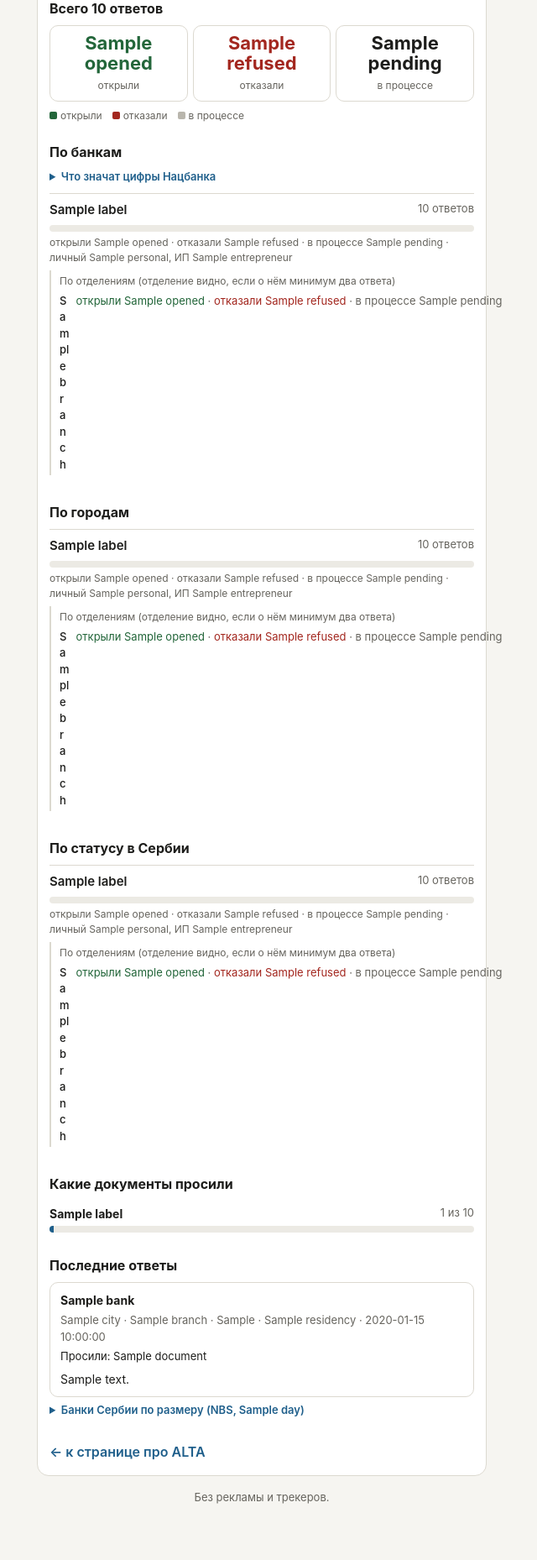
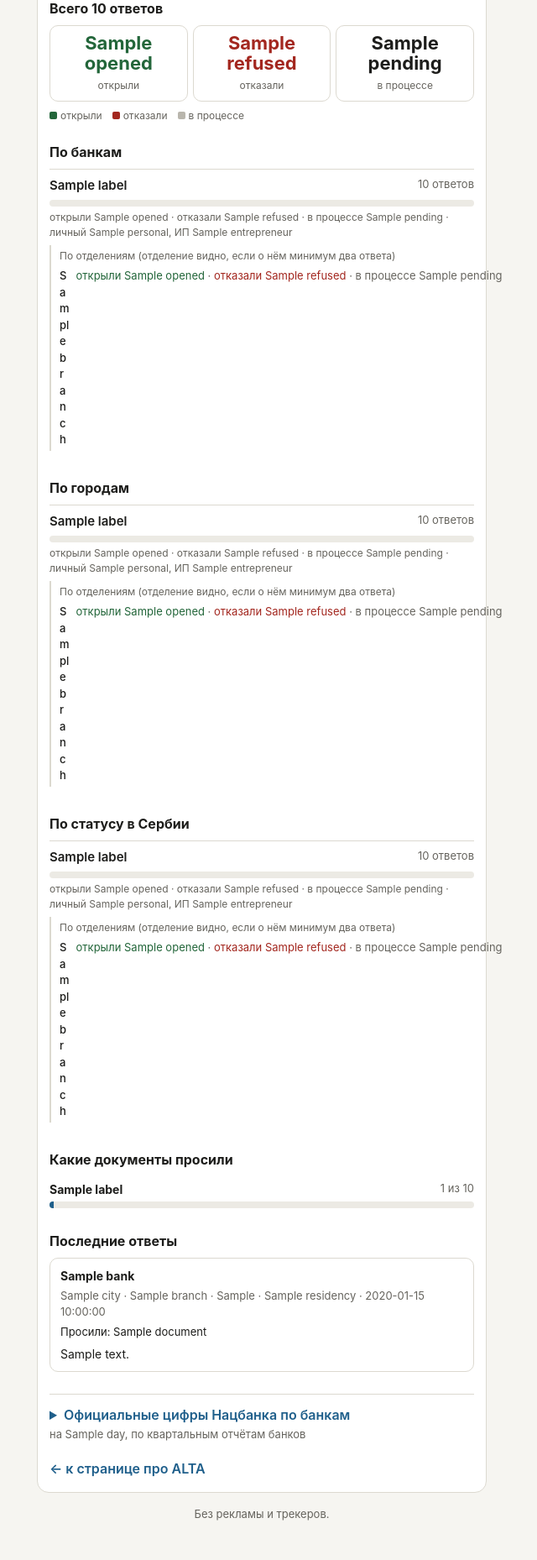
Before and after one commit to Smolevich/alta-bankruptcy, a Python web app: template backend/src/alta_feedback/templates/stats.html in a window 1280 px wide. Shown: the part 157-2015 px from the top of the page at 84% size, without its empty margins (328-968 px from the left). Before the commit the page ends 1948 px from the top, so only its background shows below. Run offline with Jinja, Linux system fonts and the light colour scheme; the template is opened without the code that fills it: most values are stand-ins (such as "Sample title", 1, 10 or a date in 2020).

Commit message:
Stats page: one collapsed NBS block below the answers, one line per bank (#19)

```diff
--- a/backend/src/alta_feedback/main.py
+++ b/backend/src/alta_feedback/main.py
@@ -38,7 +38,7 @@ from alta_feedback.accounts import (
     parse_account_form,
 )
 from alta_feedback.branches import BRANCH_MAX, NOT_SURE, branch_options, city_key, directory
-from alta_feedback.nbs import ASSETS, METRICS, snapshot
+from alta_feedback.nbs import ASSETS, METRICS, SOURCE_URL, snapshot
 from alta_feedback.pow import CHALLENGE_TTL, Challenge, create_challenge, derive_key, verify_payload
 from alta_feedback.site import DEFAULT_SITE_DIR, REVALIDATE, SITE_CSP, SiteFiles, index_file
 from alta_feedback.stats import account_stats, hide_rare_branches
@@ -316,9 +316,10 @@ async def account_stats_page(request: Request) -> HTMLResponse:
     items = request.app.state.store.public_accounts(PUBLIC_ACCOUNTS_MAX)
     stats = account_stats(items)
     nbs = snapshot()
+    reported, others = nbs.listing([tally.name for tally in stats.banks])
     return render(
         "stats.html", stats=stats, results=RESULTS, nbs=nbs, metrics=(ASSETS, *METRICS),
-        nbs_banks=nbs.for_names([tally.name for tally in stats.banks]),
+        nbs_reported=reported, nbs_others=others, nbs_source=SOURCE_URL,
     )
 
 
--- a/backend/src/alta_feedback/templates/stats.html
+++ b/backend/src/alta_feedback/templates/stats.html
@@ -52,29 +52,35 @@
   .entry-docs { margin-top: 4px; font-size: 13px; }
   .entry-comment { margin: 6px 0 0; overflow-wrap: anywhere; }
   .empty { text-align: center; color: var(--muted); padding: 24px 0 8px; }
-  .nbs { margin: 8px 0 2px; padding: 8px 10px; background: #f3f6f9; border-radius: 8px; font-size: 13px; }
-  .nbs-head { margin-bottom: 4px; }
-  .nbs-head b { font-weight: 600; }
-  .nbs-rows { margin: 0; }
-  .nbs-row { display: flex; justify-content: space-between; gap: 8px; padding: 2px 0; border-top: 1px dashed var(--line); }
-  .nbs-row dt { color: var(--muted); }
-  .nbs-row dd { margin: 0; text-align: right; white-space: nowrap; }
-  .nbs-row dd b { font-weight: 600; }
-  .nbs a, .nbs-help a { font-size: 12px; }
-  .nbs-help, .nbs-top { margin: 6px 0 10px; font-size: 13px; }
-  .nbs-help summary, .nbs-top summary { cursor: pointer; color: var(--accent); font-weight: 600; }
-  .nbs-help dl { margin: 6px 0; }
-  .nbs-help dt { font-weight: 600; margin-top: 6px; }
+  .nbs { margin-top: 26px; border-top: 1px solid var(--line); padding-top: 12px; font-size: 14px; }
+  .nbs summary { cursor: pointer; }
+  .nbs > summary { font-size: 16px; font-weight: 600; color: var(--accent); }
+  .nbs > summary span { display: block; font-size: 13px; font-weight: 400; color: var(--muted); margin-top: 2px; }
+  .nbs-lead { color: var(--muted); font-size: 13px; margin: 8px 0 4px; line-height: 1.4; }
+  .nbs-help { font-size: 13px; margin: 0 0 8px; }
+  .nbs-help summary { color: var(--accent); }
+  .nbs-help dl { margin: 4px 0 0; }
+  .nbs-help dt { font-weight: 600; margin-top: 4px; }
   .nbs-help dd { margin: 0; color: var(--muted); }
-  .nbs-help p, .nbs-top p { color: var(--muted); margin: 6px 0; }
-  .nbs-top h2 { margin-top: 0; }
-  .nbs-card { border: 1px solid var(--line); border-radius: 10px; padding: 8px 10px; margin-top: 8px; }
-  .nbs-card .nbs { margin: 4px 0 0; background: none; padding: 0; }
-  .nbs-card-head { display: flex; justify-content: space-between; gap: 8px; font-size: 15px; }
-  .nbs-card-head b { overflow-wrap: anywhere; }
-  .nbs-card-head span { flex: none; color: var(--muted); font-size: 13px; }
-  .nbs-card.gone { background: #f6f5f1; }
-  .nbs-card .gone-note { font-size: 12px; color: var(--danger); }
+  .nbs-cols, .nbs-bank > summary { display: grid; grid-template-columns: 1fr 5.2em 3.6em; gap: 8px; align-items: baseline; }
+  .nbs-cols { font-size: 12px; color: var(--muted); padding: 10px 0 4px; }
+  .nbs-cols span + span, .nbs-num { text-align: right; }
+  .nbs-caption { font-size: 12px; color: var(--muted); margin: 10px 0 0; }
+  .nbs-bank { border-top: 1px solid var(--line); }
+  .nbs-bank > summary { list-style: none; padding: 7px 0; }
+  .nbs-bank > summary::-webkit-details-marker { display: none; }
+  .nbs-name { overflow-wrap: anywhere; }
+  .nbs-name::before { content: "▸"; display: inline-block; width: 1em; color: var(--muted); font-size: 12px; }
+  .nbs-bank[open] .nbs-name::before { content: "▾"; }
+  .nbs-name i { font-style: normal; color: var(--muted); }
+  .nbs-name small { display: block; padding-left: 1em; font-size: 12px; color: var(--danger); }
+  .nbs-num { white-space: nowrap; font-variant-numeric: tabular-nums; }
+  .nbs-more { margin: 0 0 8px 1em; font-size: 13px; }
+  .nbs-more div { display: flex; justify-content: space-between; gap: 8px; padding: 2px 0; }
+  .nbs-more dt { color: var(--muted); }
+  .nbs-more dd { margin: 0; white-space: nowrap; }
+  .nbs-more a, .nbs-source a { color: var(--accent); }
+  .nbs-source { font-size: 12px; color: var(--muted); margin: 10px 0 0; }
 </style>
 {% endblock %}
 {% block main_class %}stats-main{% endblock %}
@@ -82,19 +88,22 @@
 <a href="{{ row.source_url }}" rel="noopener noreferrer">NBS</a>
 {%- for url in row.also %} <a href="{{ url }}" rel="noopener noreferrer" title="ещё один отчёт NBS, из которого посчитано число">{{ loop.index + 1 }}</a>{% endfor %}
 {%- endmacro %}
-{% macro nbs_figures(bank, head=True) -%}
-<div class="nbs">
-  {%- if head and bank.size %}
-  <div class="nbs-head">Нацбанк Сербии на {{ nbs.day }}: активы <b>{{ bank.size.text }}</b>, {{ bank.rank }}-е место из {{ nbs.bank_count }} банков · {{ source(bank.size) }}</div>
-  {%- endif %}
-  <dl class="nbs-rows">
-    {%- for row in bank.rows %}
-    <div class="nbs-row"><dt>{{ row.label }}</dt><dd><b>{{ row.text }}</b> · {{ source(row) }}</dd></div>
+{% macro nbs_bank(bank) -%}
+<details class="nbs-bank">
+  <summary><span class="nbs-name"><i>{{ bank.rank }}.</i> {{ bank.name }}{% if bank.defunct %}<small>для сравнения: до краха</small>{% endif %}</span><span class="nbs-num">{% if bank.size %}{{ bank.size.amount }}{% endif %}</span><span class="nbs-num">{% if bank.share %}{{ bank.share.text }}{% endif %}</span></summary>
+  <dl class="nbs-more">
+    {%- for row in bank.details %}
+    <div><dt>{{ row.label }}</dt><dd><b>{{ row.text }}</b> · {{ source(row) }}</dd></div>
     {%- endfor %}
+    {%- if bank.size or bank.share %}
+    <div><dt>Активы и доля рынка</dt><dd>
+      {%- if bank.size %}{{ source(bank.size) }}{% endif %}
+      {%- if bank.share and (not bank.size or bank.share.source_url != bank.size.source_url) %} {{ source(bank.share) }}{% endif %}</dd></div>
+    {%- endif %}
   </dl>
-</div>
+</details>
 {%- endmacro %}
-{% macro group(tally, show_types=True, bank=None) -%}
+{% macro group(tally, show_types=True) -%}
 <div class="group">
   <div class="group-head"><b>{{ tally.name }}</b><span>{{ tally.total }} {{ answers(tally.total) }}</span></div>
   <div class="bar" role="img" aria-label="открыли {{ tally.results.opened }}, отказали {{ tally.results.refused }}, в процессе {{ tally.results.pending }}">
@@ -102,7 +111,6 @@
   </div>
   <div class="group-note">открыли {{ tally.results.opened }} · отказали {{ tally.results.refused }} · в процессе {{ tally.results.pending }}
     {%- if show_types %} · личный {{ tally.types.personal }}, ИП {{ tally.types.entrepreneur }}{% endif %}</div>
-  {%- if bank %}{{ nbs_figures(bank) }}{% endif %}
   {%- if tally.branches %}
   <div class="branches">
     <div class="branches-title">По отделениям (отделение видно, если о нём минимум два ответа)</div>
@@ -134,16 +142,7 @@
   <div class="legend"><span><i class="dot c-opened"></i>открыли</span><span><i class="dot c-refused"></i>отказали</span><span><i class="dot c-pending"></i>в процессе</span></div>
 
   <h2>По банкам</h2>
-  <details class="nbs-help">
-    <summary>Что значат цифры Нацбанка</summary>
-    <p>Под банками — официальные данные Народного банка Сербии (NBS) из квартальных отчётов банков на {{ nbs.day }}. Ссылка «NBS» ведёт на отчёт, из которого взято число; отчёты выходят раз в квартал. Это цифры, а не оценка надёжности.</p>
-    <dl>
-      {%- for metric in metrics %}
-      <dt>{{ metric.label }}</dt><dd>{{ metric.explain }}</dd>
-      {%- endfor %}
-    </dl>
-  </details>
-  {% for tally in stats.banks %}{{ group(tally, bank=nbs_banks.get(tally.name)) }}{% endfor %}
+  {% for tally in stats.banks %}{{ group(tally) }}{% endfor %}
 
   <h2>По городам</h2>
   {% for tally in stats.cities %}{{ group(tally) }}{% endfor %}
@@ -171,16 +170,25 @@
     {% endfor %}
   </div>
   {% endif %}
-  <details class="nbs-top">
-    <summary>Банки Сербии по размеру (NBS, {{ nbs.day }})</summary>
-    <p>Десять крупнейших банков по активам на {{ nbs.day }}, по отчётам банков на сайте Народного банка Сербии. Что значат цифры — в пояснении выше, в разделе «По банкам».</p>
-    {%- for bank in nbs.top() %}
-    <div class="nbs-card{% if bank.defunct %} gone{% endif %}">
-      <div class="nbs-card-head"><b>{{ bank.rank }}. {{ bank.name }}</b>{% if bank.size %}<span>{{ bank.size.text }} · {{ source(bank.size) }}</span>{% endif %}</div>
-      {%- if bank.defunct %}<div class="gone-note">Для сравнения: ALTA до краха — счёт здесь не открыть</div>{% endif %}
-      {{ nbs_figures(bank, head=False) }}
-    </div>
-    {%- endfor %}
+  <details class="nbs" id="nbs">
+    <summary>Официальные цифры Нацбанка по банкам<span>на {{ nbs.day }}, по квартальным отчётам банков</span></summary>
+    <p class="nbs-lead">Место — по размеру среди {{ nbs.bank_count }} банков Сербии. Нажмите на банк, чтобы увидеть остальные цифры и ссылки на отчёты. Это цифры, а не оценка надёжности.</p>
+    <details class="nbs-help">
+      <summary>Что значат цифры</summary>
+      <dl>
+        {%- for metric in metrics %}
+        <dt>{{ metric.label }}</dt><dd>{{ metric.explain }}</dd>
+        {%- endfor %}
+      </dl>
+    </details>
+    <div class="nbs-cols"><span>Место · банк</span><span>Активы, млрд RSD</span><span>Доля рынка</span></div>
+    {%- if nbs_reported %}
+    <div class="nbs-caption">Банки из ответов</div>
+    {%- for bank in nbs_reported %}{{ nbs_bank(bank) }}{% endfor %}
+    {%- if nbs_others %}<div class="nbs-caption">Другие крупные банки</div>{% endif %}
+    {%- endif %}
+    {%- for bank in nbs_others %}{{ nbs_bank(bank) }}{% endfor %}
+    <p class="nbs-source">Источник: <a href="{{ nbs_source }}" rel="noopener noreferrer">квартальные отчёты банков в Народном банке Сербии</a></p>
   </details>
   <a class="back" href="{{ return_url }}">← к странице про ALTA</a>
 </div>
```
Also changed, not shown: backend/AGENTS.md (+2 -1 lines), backend/src/alta_feedback/nbs.py (+21 -3 lines), backend/tests/test_account_app.py (+36 -5 lines), backend/tests/test_nbs.py (+12 -0 lines).
